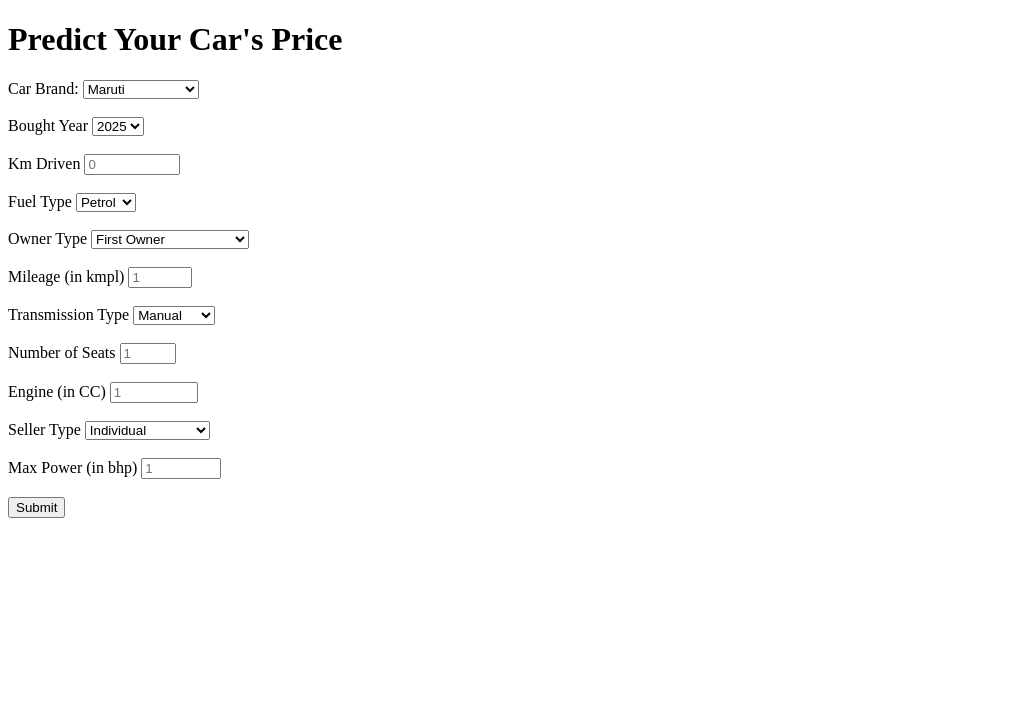
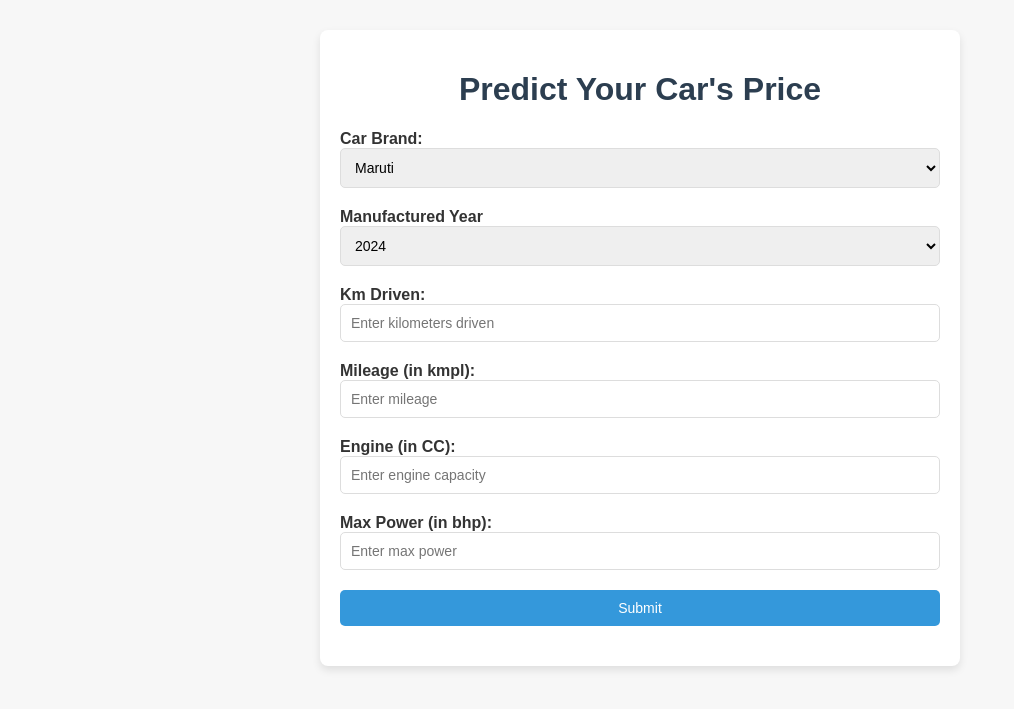
Before and after one commit to puskr99/car-price-prediction-ML, a Flask app: page / in a window 1280 px wide. Shown: the top 709 px of the page, without its empty margins (0-1014 px from the left). Run offline with Flask 3, Linux system fonts and the light colour scheme; parts of the project's set-up code (start-up, migrations or seed data) failed here and were passed over.

Commit message:
some changes

```diff
--- a/app/app.py
+++ b/app/app.py
@@ -4,12 +4,12 @@ import joblib
 
 app = Flask(__name__)
 
-owner_mapping = {
-    'First Owner': 1,
-    'Second Owner': 2,
-    'Third Owner': 3,
-    'Fourth & Above Owner': 4
-}
+# owner_mapping = {
+#     'First Owner': 1,
+#     'Second Owner': 2,
+#     'Third Owner': 3,
+#     'Fourth & Above Owner': 4
+# }
 
 car_brands = [
     "Maruti", "Skoda", "Honda", "Hyundai", "Toyota", "Ford", "Renault",
@@ -19,36 +19,36 @@ car_brands = [
     "Isuzu", "Opel", "Peugeot"
 ]
 
-owner = ["First Owner", "Second Owner", "Third Owner", "Fourth & Above Owner"]
+# owner = ["First Owner", "Second Owner", "Third Owner", "Fourth & Above Owner"]
 
-fuel = ["Petrol", "Diesel"]
+# fuel = ["Petrol", "Diesel"]
 
-bought_year_range = [1950, 2026]
+bought_year_range = [1980, 2024]
 
-transmission = ["Manual", "Automatic"]
+# transmission = ["Manual", "Automatic"]
 
 max_power_range = [1, 99999]
 
-seats_range = [2, 14]
+# seats_range = [2, 14]
 
 engine_cc_range = [1, 99999]
 
 mileage_range = [1, 999]
 
-seller_type = ['Individual', 'Dealer', 'Trustmark Dealer']
+# seller_type = ['Individual', 'Dealer', 'Trustmark Dealer']
 
 
 from sklearn.preprocessing import LabelEncoder
 car_brands_encoded = []
-fuel_encoded = []
-transmission_encoded = []
-seller_type_encoded = []
+# fuel_encoded = []
+# transmission_encoded = []
+# seller_type_encoded = []
 
 le = LabelEncoder()
 car_brands_encoded = le.fit_transform(car_brands)
-fuel_encoded = le.fit_transform(fuel)
-transmission_encoded = le.fit_transform(transmission)
-seller_type_encoded = le.fit_transform(seller_type)
+# fuel_encoded = le.fit_transform(fuel)
+# transmission_encoded = le.fit_transform(transmission)
+# seller_type_encoded = le.fit_transform(seller_type)
 
 predictor = joblib.load("./model/car_price_predictor")
 
@@ -85,14 +85,14 @@ def car_price_prediction():
             "car_brand": car_brands_encoded[car_brands.index(request.form.get("car_brand"))],
             "bought_year": request.form.get("bought_year"),
             "km_driven": request.form.get("km_driven"),
-            "fuel": fuel_encoded[fuel.index(request.form.get("fuel"))],
-            "seller": seller_type_encoded[seller_type.index(request.form.get("seller"))],
-            "transmission": transmission_encoded[transmission.index(request.form.get("transmission"))],
-            "owner": owner_mapping[request.form.get("owner")],
+            # "fuel": fuel_encoded[fuel.index(request.form.get("fuel"))],
+            # "seller": seller_type_encoded[seller_type.index(request.form.get("seller"))],
+            # "transmission": transmission_encoded[transmission.index(request.form.get("transmission"))],
+            # "owner": owner_mapping[request.form.get("owner")],
             "mileage": request.form.get("mileage"),
             "engine": request.form.get("engine"),
             "max_power": request.form.get("max_power"),
-            "seats": request.form.get("seats"),
+            # "seats": request.form.get("seats"),
         }
 
         pred_selling_price = get_predicted_selling_price(form_datas.values())
@@ -100,14 +100,14 @@ def car_price_prediction():
     return render_template(
         'index.html',
         car_brands = car_brands,
-        owner = owner,
-        fuel = fuel,
+        # owner = owner,
+        # fuel = fuel,
         bought_year_range = bought_year_range,
-        transmission = transmission,
+        # transmission = transmission,
         max_power_range = max_power_range,
-        seller_type = seller_type,
+        # seller_type = seller_type,
         mileage_range = mileage_range,
-        seats_range = seats_range,
+        # seats_range = seats_range,
         engine_cc_range = engine_cc_range,
         selling_price = pred_selling_price,
         selected_data = form_datas
--- a/app/templates/index.html
+++ b/app/templates/index.html
@@ -4,12 +4,87 @@
     <meta charset="UTF-8">
     <meta name="viewport" content="width=device-width, initial-scale=1.0">
     <title>Car Price Prediction</title>
+    <style>
+        body {
+            font-family: Arial, sans-serif;
+            margin: 0;
+            padding: 0;
+            background-color: #f7f7f7;
+            color: #333;
+        }
+
+        .container {
+            max-width: 600px;
+            margin: 30px auto;
+            padding: 20px;
+            background: #ffffff;
+            box-shadow: 0 4px 8px rgba(0, 0, 0, 0.1);
+            border-radius: 8px;
+        }
+
+        h1 {
+            text-align: center;
+            color: #2c3e50;
+        }
+
+        form {
+            display: flex;
+            flex-direction: column;
+            gap: 20px;
+        }
+
+        label {
+            font-weight: bold;
+            margin-bottom: 5px;
+        }
+
+        input, select, button {
+            padding: 10px;
+            border: 1px solid #ddd;
+            border-radius: 5px;
+            font-size: 14px;
+            width: 100%;
+            box-sizing: border-box;
+        }
+
+        input:focus, select:focus {
+            border-color: #3498db;
+            outline: none;
+        }
+
+        button {
+            background-color: #3498db;
+            color: white;
+            border: none;
+            cursor: pointer;
+            transition: background-color 0.3s;
+        }
+
+        button:hover {
+            background-color: #2c81ba;
+        }
+
+        .result {
+            text-align: center;
+            margin-top: 20px;
+        }
+
+        .result p {
+            font-size: 16px;
+            color: #27ae60;
+        }
+
+        .result p strong {
+            color: #2c3e50;
+        }
+    </style>
 </head>
 <body>
+    <div class="container">
         <h1>Predict Your Car's Price</h1>
 
         <form method="post" action="/">
-
+            <div>
                 <label for="car_brand">Car Brand:</label>
                 <select id="car_brand" name="car_brand">
                     {% for brand in car_brands %}
@@ -17,84 +92,56 @@
                             {{ brand }}
                         </option>
                     {% endfor %}
-        </select><br><br>
+                </select>
+            </div>
 
-        <label for="bought_year">Bought Year</label>
+            <div>
+                <label for="bought_year">Manufactured Year</label>
                 <select id="bought_year" name="bought_year">
-            {% for year in range(2025, 1950, -1) %}
+                    {% for year in range(2024, 1980, -1) %}
                         <option value="{{ year }}" {% if selected_data.get('bought_year')|int == year %}selected{% endif %}>
                             {{ year }}
                         </option>
                     {% endfor %}
-        </select><br><br>
+                </select>
+            </div>
 
-        <label for="km_driven">Km Driven</label>
+            <div>
+                <label for="km_driven">Km Driven:</label>
                 <input type="number" id="km_driven" name="km_driven" min="0" max="9999999"
-               placeholder="0" value="{{ selected_data.get('km_driven', '') }}" required><br><br>
+                       placeholder="Enter kilometers driven" value="{{ selected_data.get('km_driven', '') }}" required>
+            </div>
 
-        <label for="fuel">Fuel Type</label>
-        <select id="fuel" name="fuel">
-            {% for _fuel in fuel %}
-                <option value="{{ _fuel }}" {% if selected_data.get('fuel') == _fuel %}selected{% endif %}>
-                    {{ _fuel }}
-                </option>
-            {% endfor %}
-        </select><br><br>
+            <div>
+                <label for="mileage">Mileage (in kmpl):</label>
+                <input type="number" name="mileage" min="1" max="999"
+                       placeholder="Enter mileage" value="{{ selected_data.get('mileage', '') }}" required>
+            </div>
 
-        <label for="owner">Owner Type</label>
-        <select id="owner" name="owner">
-            {% for _owner in owner %}
-                <option value="{{ _owner }}" {% if selected_data.get('owner') == _owner %}selected{% endif %}>
-                    {{ _owner }}
-                </option>
-            {% endfor %}
-        </select><br><br>
+            <div>
+                <label for="engine">Engine (in CC):</label>
+                <input type="number" name="engine" min="1" max="999999"
+                       placeholder="Enter engine capacity" value="{{ selected_data.get('engine', '') }}" required>
+            </div>
 
-        <label for="mileage">Mileage (in kmpl)</label>
-        <input type="number" name="mileage" min="1" max="999" placeholder="1"
-               value="{{ selected_data.get('mileage', '') }}" required/><br><br>
-
-        <label for="transmission">Transmission Type</label>
-        <select id="transmission" name="transmission">
-            {% for _transmission in transmission %}
-                <option value="{{ _transmission }}" {% if selected_data.get('transmission') == _transmission %}selected{% endif %}>
-                    {{ _transmission }}
-                </option>
-            {% endfor %}
-        </select><br><br>
-
-        <label for="seats">Number of Seats</label>
-        <input type="number" name="seats" min="1" max="20" placeholder="1"
-               value="{{ selected_data.get('seats', '') }}" required/><br><br>
-
-        <label for="engine">Engine (in CC)</label>
-        <input type="number" name="engine" min="1" max="999999" placeholder="1"
-               value="{{ selected_data.get('engine', '') }}" required/><br><br>
-
-        <label for="seller">Seller Type</label>
-        <select id="seller" name="seller">
-            {% for _seller in seller_type %}
-                <option value="{{ _seller }}" {% if selected_data.get('seller') == _seller %}selected{% endif %}>
-                    {{ _seller }}
-                </option>
-            {% endfor %}
-        </select><br><br>
-
-        <label for="max_power">Max Power (in bhp)</label>
-        <input type="number" id="max_power" name="max_power" min="1" max="99999" placeholder="1"
-               value="{{ selected_data.get('max_power', '') }}" required><br><br>
+            <div>
+                <label for="max_power">Max Power (in bhp):</label>
+                <input type="number" id="max_power" name="max_power" min="1" max="99999"
+                       placeholder="Enter max power" value="{{ selected_data.get('max_power', '') }}" required>
+            </div>
 
             <button type="submit">Submit</button>
         </form>
 
-    <div>
+        <div class="result">
             {% if selling_price %}
                 {% if selling_price != -1 %}
-                <p><strong>The predicted selling price is: {{ selling_price | round(2)}}</strong></p>
+                    <p><strong>The predicted selling price is: {{ selling_price | round(2) }}</strong></p>
                 {% else %}
                     <p><strong>Couldn't predict the price. Please try again.</strong></p>
                 {% endif %}
             {% endif %}
         </div>
+    </div>
 </body>
 </html>
```
Also changed, not shown: 2 other files. Lines whose indentation alone changed are shown as unchanged.
